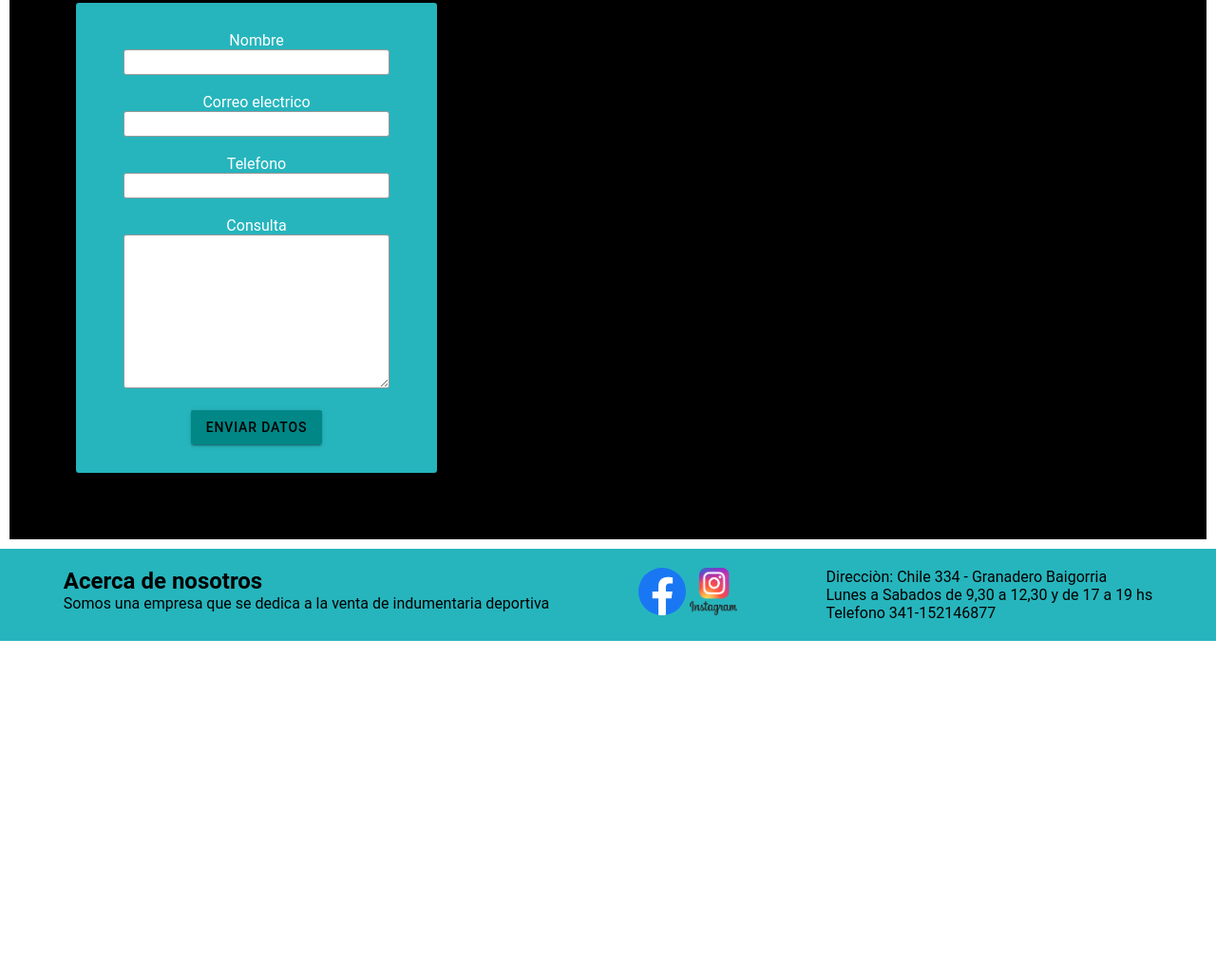
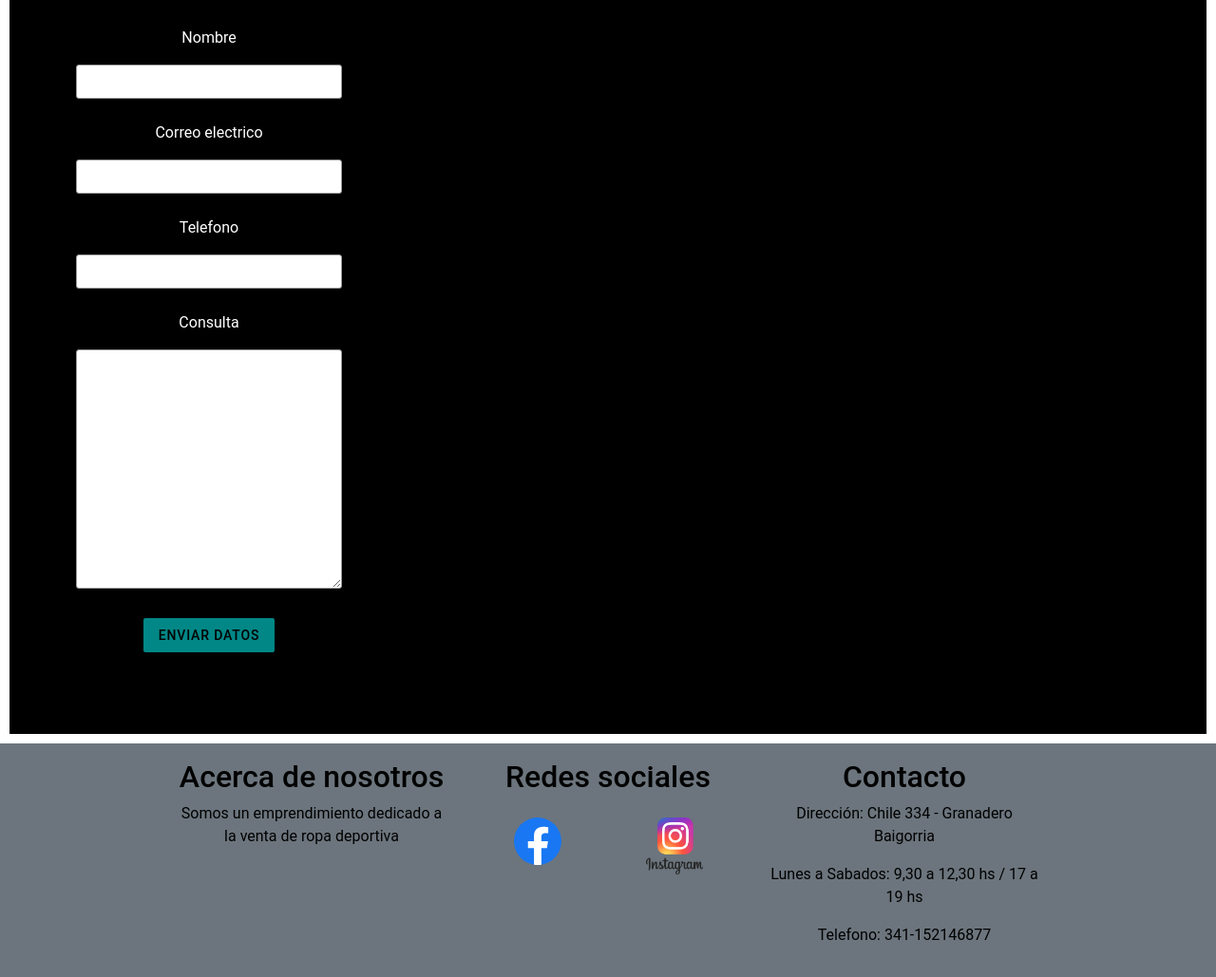
Before and after one commit to alumno-gabriel/Sportsil, a plain HTML site: page contactanos.html in a window 1280 px wide. Shown: the part 358-1387 px from the top of the page at 95% size. Before the commit the page ends 1033 px from the top, so only its background shows below. Drawn offline with nearby package versions, Linux system fonts and the light colour scheme.

Commit message:
agreguè footer

```diff
--- a/assets/style.css
+++ b/assets/style.css
@@ -16,12 +16,6 @@ img.galeria_imagen {
 .logodelapagina {
   height: 200px;
   padding: 10px;
-}
-
-.header-grid {
-  display: grid;
-  background-color: black;
-  text-align: center;
 }
 
 .menu {
@@ -55,18 +49,14 @@ img.galeria_imagen {
   background-image: linear-gradient( white, lightgreen);
 }
 
-.header {
-  background-color: #26b5bd;
-}
-
-.header_menu li {
-  list-style: none;
+.header-grid {
+  background-color: black;
+  text-align: center;
 }
 
 .submenu {
   display: none;
   position: absolute;
-  background-color: white;
   left: 0;
   top: 58px;
   width: 300px;
@@ -103,28 +93,6 @@ body {
   font-family: "Roboto", sans-serif;
 }
 
-.footer {
-  display: flex;
-  justify-content: space-around;
-  flex-wrap: wrap;
-  /* grid-template-columns: 1fr 1fr 1fr; */
-  background-color: #26b5bd;
-  list-style: none;
-  padding: 20px;
-  color: black;
-  /* grid-template-columns: 1fr 1fr 1fr 1fr 1fr; */
-}
-.footer div {
-  padding-bottom: 30px;
-}
-
-.formcontenedor {
-  background: #26b5bd;
-  margin: 0 auto;
-  padding: 30px;
-  width: 380px;
-  border-radius: 3px;
-}
 
 input,
 textarea {
@@ -143,9 +111,7 @@ textarea {
   border-color: rgb(4, 72, 72);
 }
 
-.center-content {
-  text-align: center;
-}
+
 
 /*Botón formulario*/
 .btn-material {
@@ -180,6 +146,7 @@ textarea {
   background-color: #61b4b3;
 }
 
+
 @media (min-width: 576px) {
   .main-grid {
     grid-template-columns: 1fr 1fr;
@@ -190,10 +157,7 @@ textarea {
   .main-grid {
     grid-template-columns: 1fr 1fr 1fr;
   }
-  .footer div {
-    padding-bottom: 0;
-  }
-}
+
 
 @media (min-width: 1200px) {
   .main-grid {
--- a/contactanos.html
+++ b/contactanos.html
@@ -4,9 +4,11 @@
     <meta charset="UTF-8" />
     <meta http-equiv="X-UA-Compatible" content="IE=edge" />
     <meta name="viewport" content="width=device-width, initial-scale=1.0" />
-    <title>sportil</title>
+    <link href="https://cdn.jsdelivr.net/npm/bootstrap@5.1.3/dist/css/bootstrap.min.css" rel="stylesheet" integrity="sha384-1BmE4kWBq78iYhFldvKuhfTAU6auU8tT94WrHftjDbrCEXSU1oBoqyl2QvZ6jIW3" crossorigin="anonymous">
+    <title>Sportil</title>
     <link rel="preconnect" href="https://fonts.googleapis.com">
     <link rel="stylesheet" href="./assets/style.css">
+    <script src="none_modules/bootstrap/dist/js/bootstrap.min.js"></script>
   </head>
   <body>
     <header class="header-grid">
@@ -15,7 +17,7 @@
         <header class="header-grid">
           <nav>
             <ul class="menu li">
-              <li><a href="../index.html"> Inicio </a></li>
+              <li><a href="./index.html"> Inicio </a></li>
               <li class="menu_submenu">Productos
                 <ul class="submenu">
                   <li><a href="./camperas.html">Camperas</a></li>
@@ -53,27 +55,36 @@
 
 
     <footer class="footer">
-      <div >
+      <div class="container-fluid text-center">
+        <div class="row p-3 bg-secondary text-black justify-content-center">
+
+          <div class="col-xs-12 col-md-6 col-lg-3">
+
             <h2>Acerca de nosotros</h2>
-          <p>Somos una empresa que se dedica a la venta de indumentaria deportiva</p>
+            <p>Somos un emprendimiento dedicado a la venta de ropa deportiva</p>
           </div>
-        <div >
+
+          <div class="col-xs-12 col-md-6 col-lg-3">
+
+            <h2>Redes sociales</h2>
+            <div class="d-flex justify-content-around my-4">
+
               <a href="https://www.facebook.com/sportsil" target="_blank">
-            <img src="./Imagenes/logo face.svg" alt=" logo de facebook "
-                    width="50"
-                    height="50"
-            ></a>
+                <img src="./Imagenes/logo face.svg" alt=" logo de facebook"  width="50"  height="50" />
+              </a>
                 <a href="https://www.instagram.com/sportsil" target="_blank">
-              <img src="./Imagenes/logo instagram.png" alt=" logo de instagram "
-                      width="50"
-                      height="50"
+                  <img src="./Imagenes/logo instagram.png" alt=" logo de instagram " width="60" height="60"
                   >
                   </a>
             </div>
-          <div >
-            <p>Direcciòn: Chile 334 - Granadero Baigorria</p>
-            <p>Lunes a Sabados de 9,30 a 12,30 y de 17 a 19 hs<p>
-            <p>Telefono 341-152146877</p>
+          </div>
+
+          <div class="col-xs-12 col-md-6 col-lg-3">
+
+            <h2>Contacto</h2>
+            <p>Dirección: Chile 334 - Granadero Baigorria</p>
+            <p>Lunes a Sabados: 9,30 a 12,30 hs / 17 a 19 hs</p>
+            <p>Telefono: 341-152146877</p>
           </div>
         </div>
     </footer>
```
Also changed, not shown: buzos.html (+27 -16 lines), calzas.html (+27 -16 lines), camperas.html (+28 -17 lines), index.html (+27 -17 lines), musculosas.html (+26 -15 lines), pantalones.html (+27 -15 lines), productos.html (+24 -15 lines), remeras.html (+26 -15 lines). Lines whose indentation alone changed are shown as unchanged.
